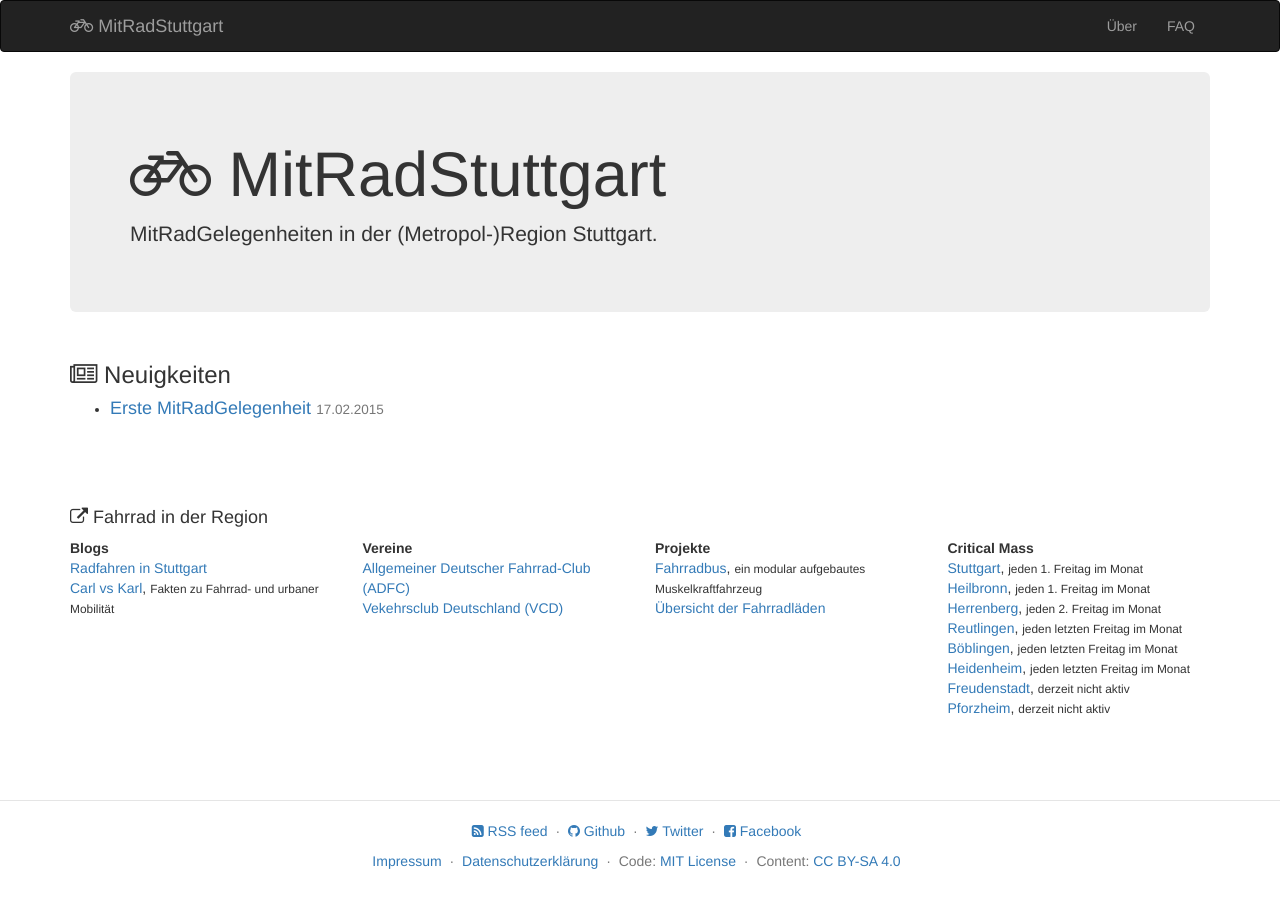
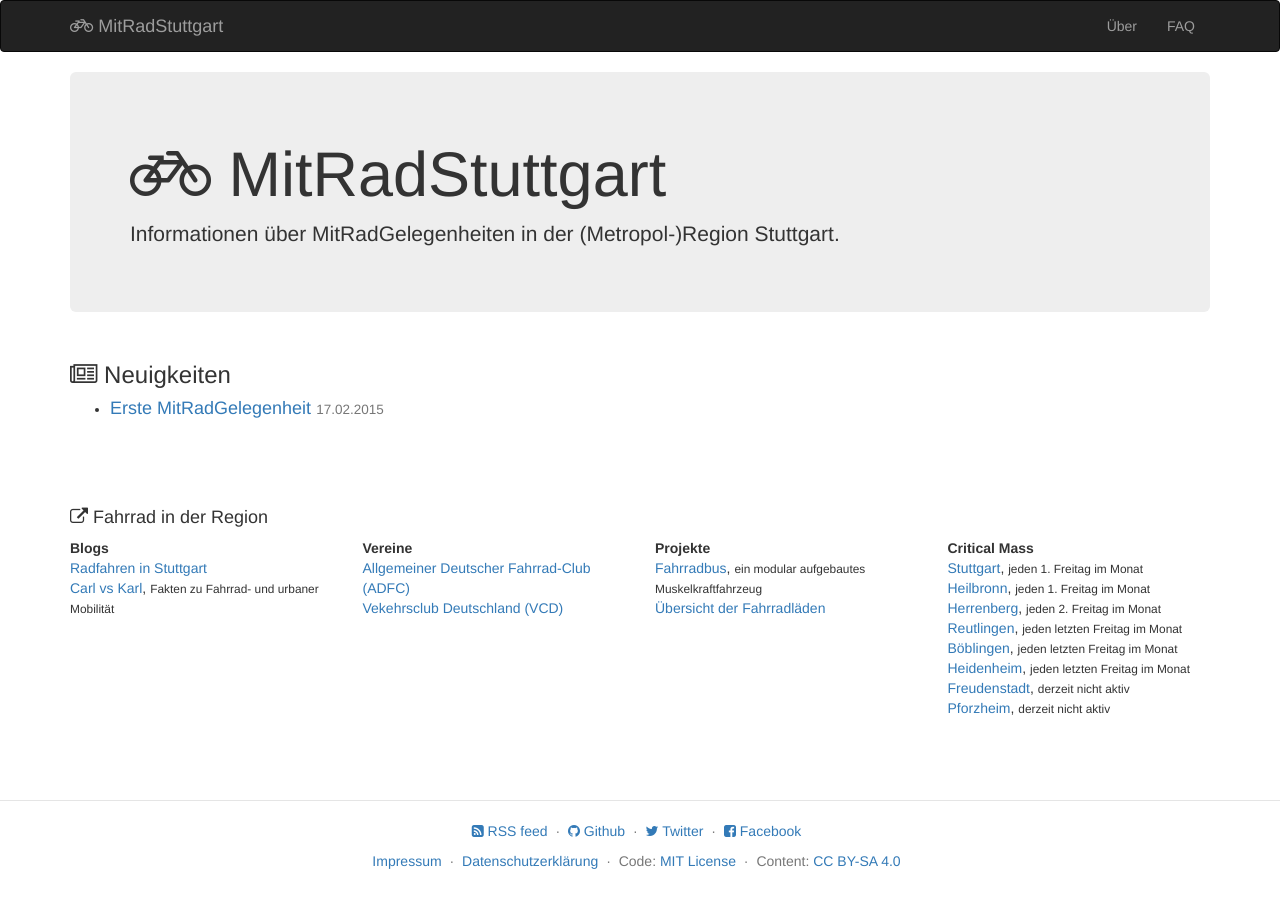
Before and after one commit to mitradstuttgart/mitradstuttgart.github.io, a Jekyll site: the page built from index.html, in a window 1280 px wide. Built offline with Jekyll 4.4.1, drawn with Linux system fonts in a browser that asks for light colours; comment, search, counter and statistics services are not loaded.

Commit message:
Updated description

```diff
--- a/_config.yml
+++ b/_config.yml
@@ -1,7 +1,7 @@
 # Site settings
 title: MitRadStuttgart
 description: > # this means to ignore newlines until "baseurl:"
-  MitRadGelegenheiten in der (Metropol-)Region Stuttgart.
+  Informationen über MitRadGelegenheiten in der (Metropol-)Region Stuttgart.
 baseurl: "" # the subpath of your site, e.g. /blog/
 url: "http://mitradgelegenheit" # the base hostname & protocol for your site
 twitter_username: MitRadStuttgart
```
